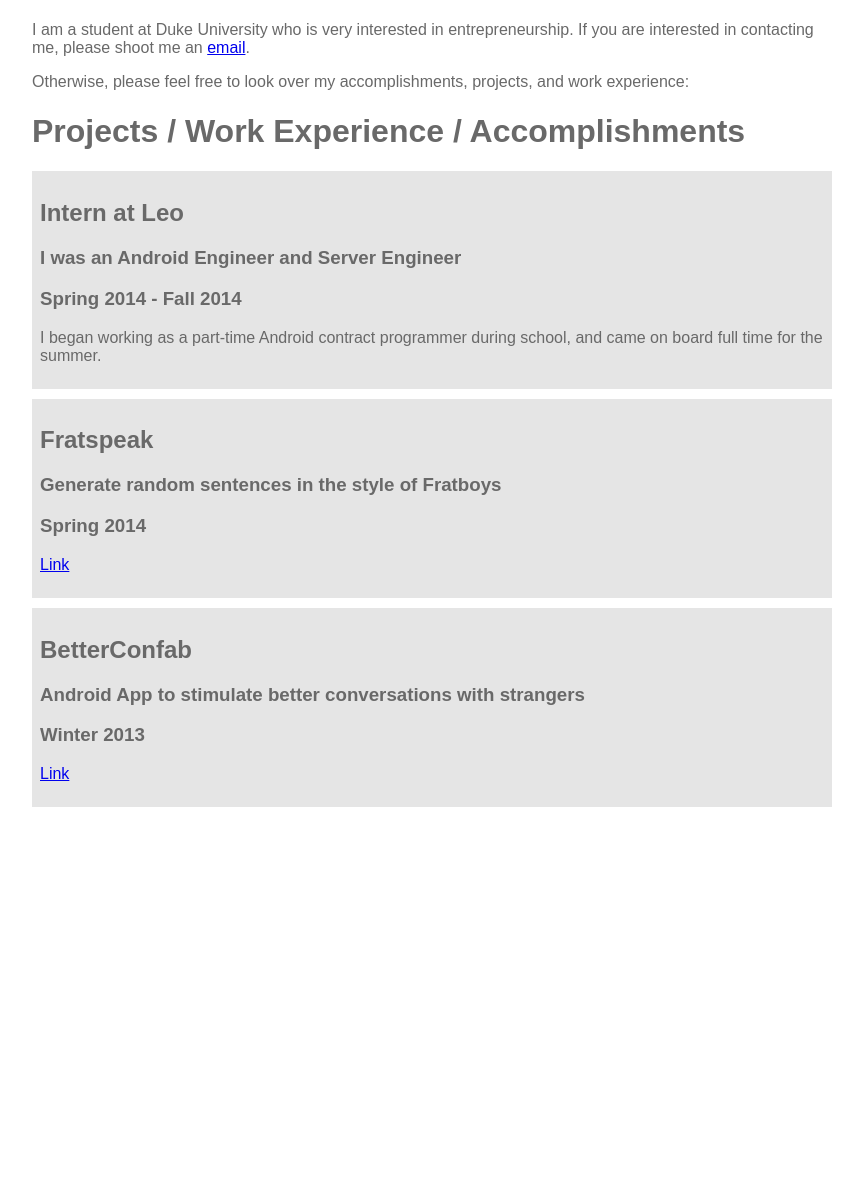
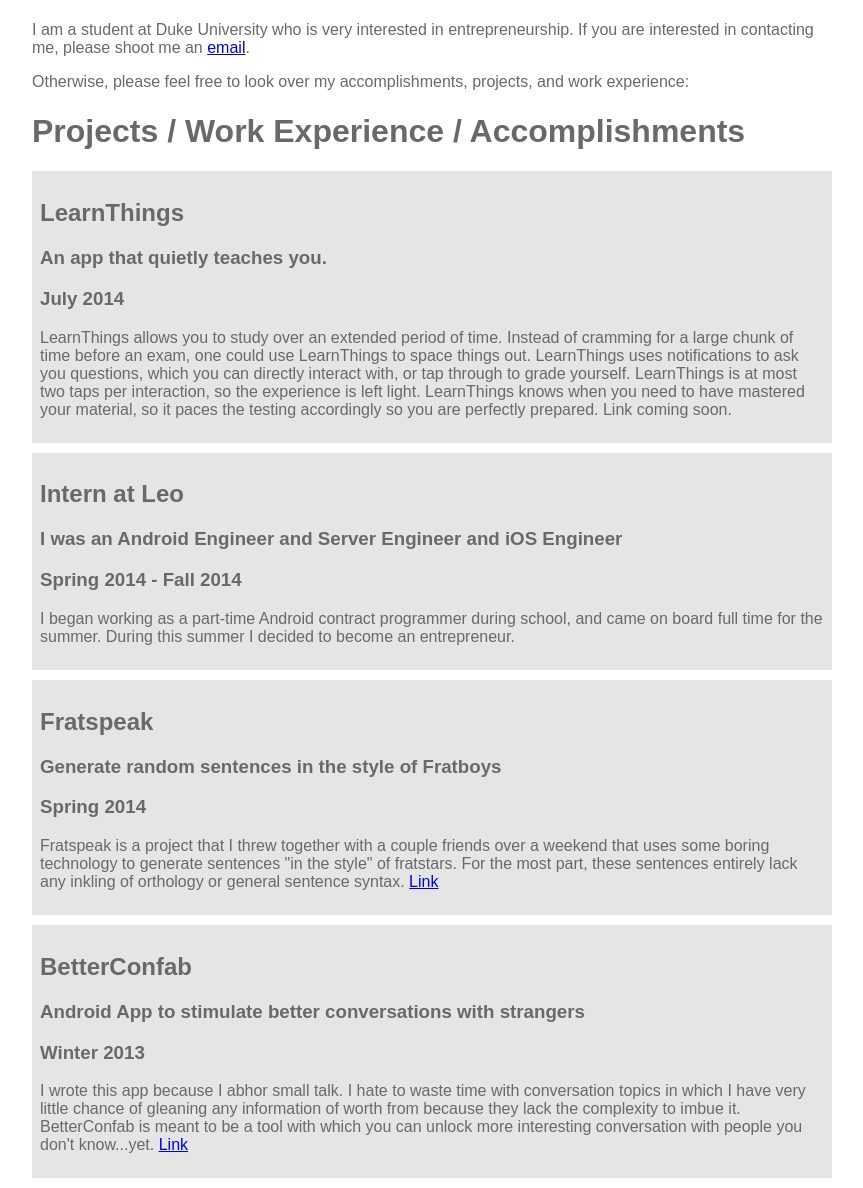
Before and after one commit to TimelyToga/timothyblumberg-web, a Python web app: template timothyblumberg/templates/main.html in a window 1280 px wide. Shown: the part 65-1253 px from the top of the page, without its empty margins (208-1071 px from the left). Before the commit the page ends 872 px from the top, so only its background shows below. Run offline with Jinja, Linux system fonts and the light colour scheme; the template is opened without the code that fills it, so the values that code supplies are empty.

Commit message:
Added LearnThings. Increased descriptions

```diff
--- a/timothyblumberg/templates/main.html
+++ b/timothyblumberg/templates/main.html
@@ -3,6 +3,7 @@
     <head>
         <title>Timothy Blumberg</title>
         <link rel="stylesheet" type="text/css" href="/css/main.css">
+        <link rel='shortcut icon' type='image/x-icon' href='/favicon.ico' />
 
     </head>
 
@@ -22,13 +23,31 @@
                 <h1 class="projects_title">Projects / Work Experience / Accomplishments</h1>
                     <div class="projects">
                         <div class="project_info">
+                            <h2 class="project_title">LearnThings</h2>
+                            <h3 class="project_short_desc">An app that quietly teaches you.</h3>
+                            <h3 class="project_time">July 2014</h3>
+                        </div>
+                        <div class="project_body">
+                            <p class="project_desc">LearnThings allows you to study over an extended period of time.
+                                Instead of cramming for a large chunk of time before an exam, one could use LearnThings
+                                to space things out. LearnThings uses notifications to ask you questions, which you can
+                                directly interact with, or tap through to grade yourself. LearnThings is at most two taps
+                                per interaction, so the experience is left light. LearnThings knows when you need to
+                                have mastered your material, so it paces the testing accordingly so you are perfectly prepared.
+
+                                Link coming soon.
+                            </p>
+                        </div>
+                    </div>
+
+                    <div class="projects">
+                        <div class="project_info">
                             <h2 class="project_title">Intern at Leo</h2>
-                            <h3 class="project_short_desc">I was an Android Engineer and Server Engineer</h3>
+                            <h3 class="project_short_desc">I was an Android Engineer and Server Engineer and iOS Engineer</h3>
                             <h3 class="project_time">Spring 2014 - Fall 2014</h3>
                         </div>
                         <div class="project_body">
-                            <p class="project_desc">I began working as a part-time Android contract programmer during school, and
-                            came on board full time for the summer.</p>
+                            <p class="project_desc">I began working as a part-time Android contract programmer during school, and came on board full time for the summer. During this summer I decided to become an entrepreneur.</p>
                         </div>
                     </div>
 
@@ -40,6 +59,8 @@
                         </div>
                         <div class="project_body">
                             <p class="project_desc">
+                                Fratspeak is a project that I threw together with a couple friends over a weekend that uses some boring technology to generate sentences "in the style" of fratstars. For the most part, these sentences entirely lack any inkling of orthology or general sentence syntax.
+
                                 <a href="http://www.fratspeak.com">Link</a>
                             </p>
                         </div>
@@ -53,6 +74,8 @@
                         </div>
                         <div class="project_body">
                             <p class="project_desc">
+                                I wrote this app because I abhor small talk. I hate to waste time with conversation topics in which I have very little chance of gleaning any information of worth from because they lack the complexity to imbue it. BetterConfab is meant to be a tool with which you can unlock more interesting conversation with people you don't know...yet.
+
                                 <a href="https://play.google.com/store/apps/details?id=tsb.timely.toga.BetterConfab">Link</a>
                             </p>
                         </div>
--- a/timothyblumberg/urls.py
+++ b/timothyblumberg/urls.py
@@ -17,4 +17,6 @@ urlpatterns = patterns('',
     (r'^css/(?P<path>.*)$', 'django.views.static.serve', {'document_root': timothyblumberg.settings.CSS_DIR}),
     (r'^img/(?P<path>.*)$', 'django.views.static.serve', {'document_root': timothyblumberg.settings.IMG_DIR}),
     (r'^js/(?P<path>.*)$', 'django.views.static.serve', {'document_root': timothyblumberg.settings.JS_DIR}),
+    (r'^favicon.ico$', 'django.views.static.serve',
+     {'path': 'favicon.ico', 'document_root': timothyblumberg.settings.STATIC_DIR, 'show_indexes': False} ),
 )
```
Also changed, not shown: timothyblumberg/settings.py (+5 -5 lines).
